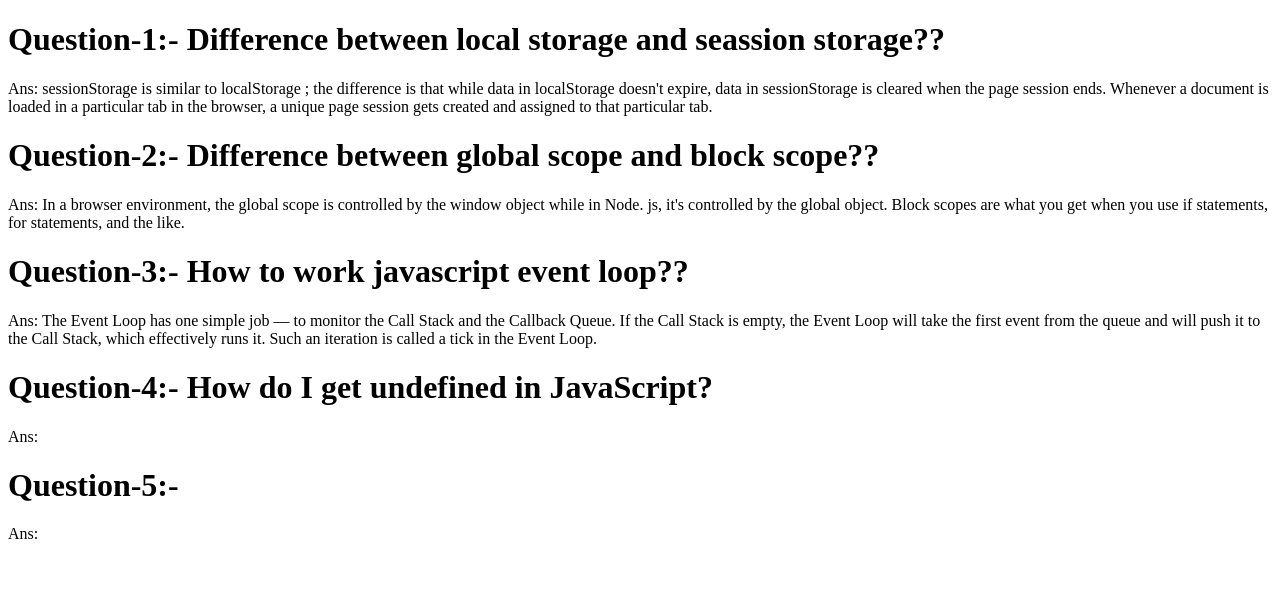
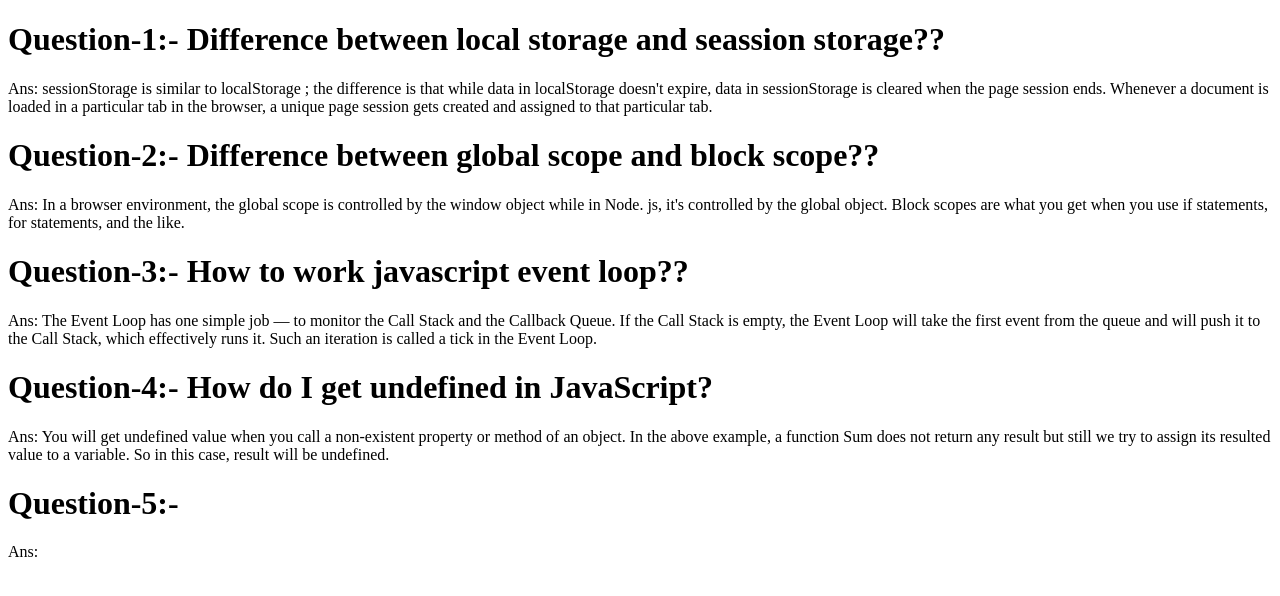
Before and after one commit to Nizam-Shejan11/debug-07, a plain HTML site: page blog.html in a window 1280 px wide. Drawn offline with Linux system fonts and the light colour scheme.

Commit message:
fourth ans added

```diff
--- a/blog.html
+++ b/blog.html
@@ -40,7 +40,12 @@
     </div>
     <div>
       <h1>Question-4:- How do I get undefined in JavaScript?</h1>
-      <p>Ans:</p>
+      <p>
+        Ans: You will get undefined value when you call a non-existent property
+        or method of an object. In the above example, a function Sum does not
+        return any result but still we try to assign its resulted value to a
+        variable. So in this case, result will be undefined.
+      </p>
     </div>
     <div>
       <h1>Question-5:-</h1>
```
